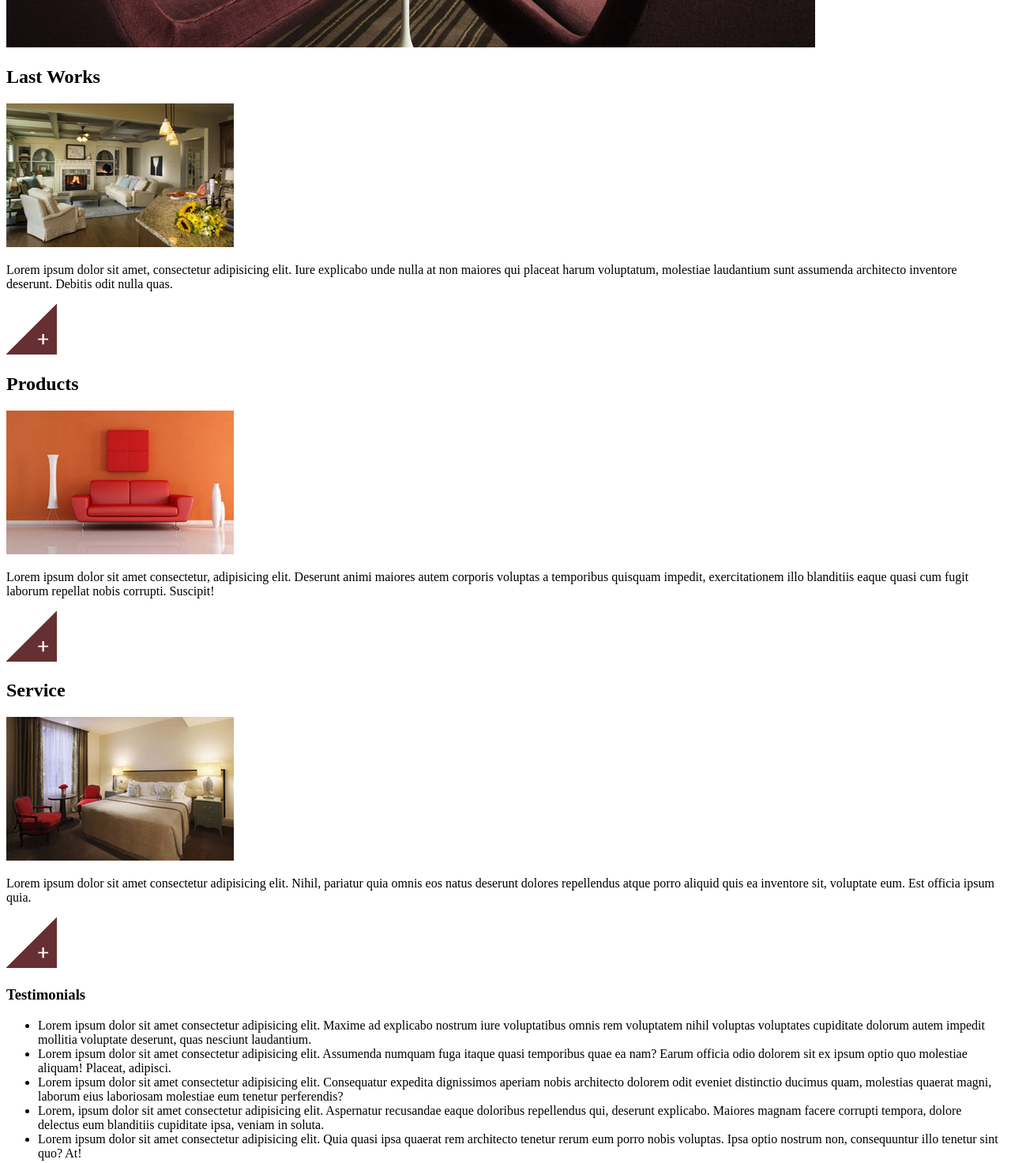
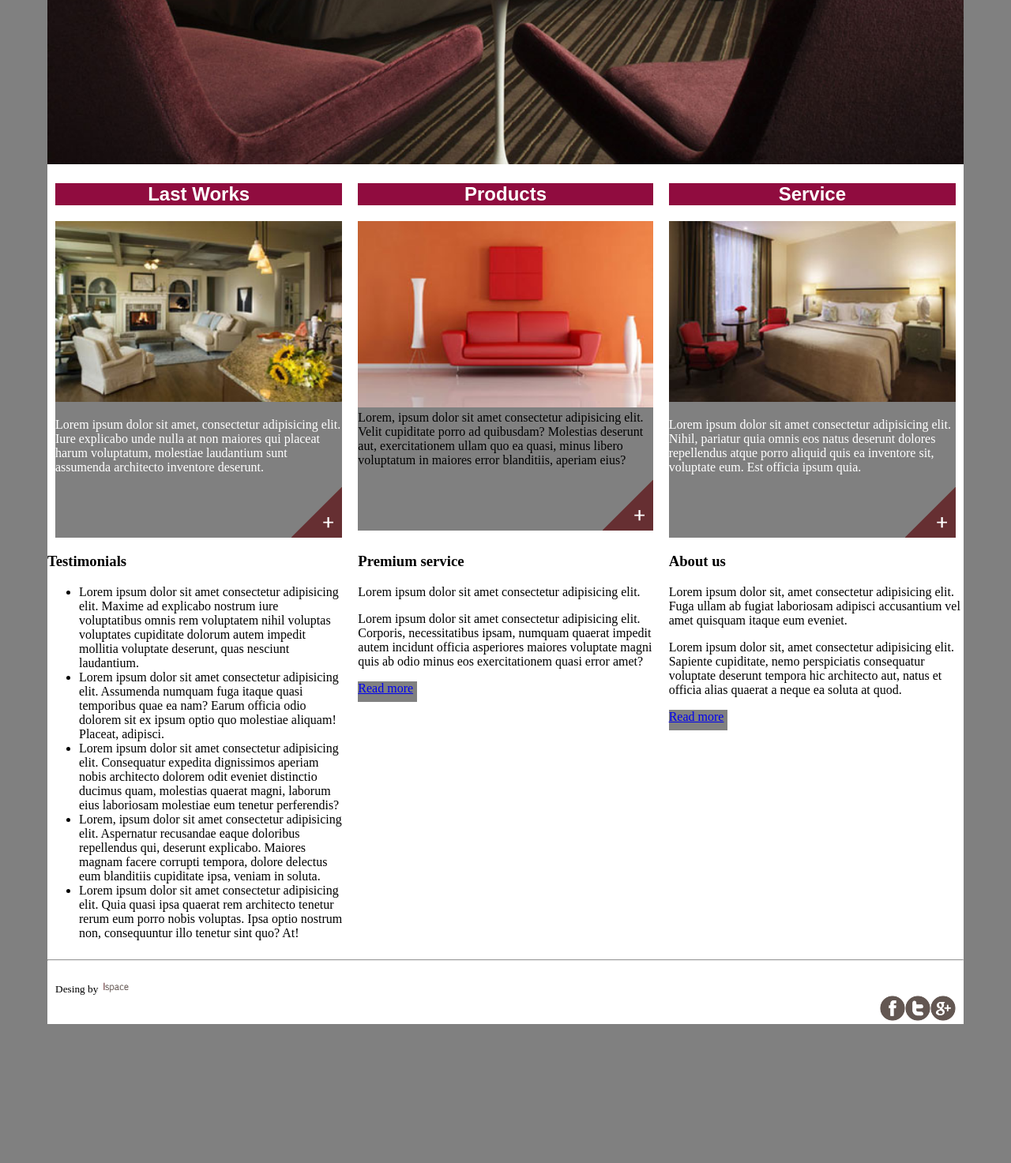
Before and after one commit to el-ioio/my-homespace, a plain HTML site: page index.html in a window 1280 px wide. Shown: the part 740-2213 px from the top of the page at 79% size. After the commit the page ends 2045 px from the top, so only its background shows below. Drawn offline with Linux system fonts and the light colour scheme.

Commit message:
fin du projet

```diff
--- /dev/null
+++ b/assets/css/style.css
@@ -0,0 +1,111 @@
+body {
+    width: 1160px;
+    margin-left: auto;
+    margin-right: auto;
+    background-color: white;
+}
+
+nav {
+    display: flex;
+    flex-direction: row;
+    justify-content: space-evenly;
+}
+
+h1 {
+    display: flex;
+    justify-content: center;
+    font-size: 100px;
+    font-family: sans-serif;
+}
+
+#premieresection {
+    display: grid;
+    grid-template-columns: repeat(3, 1fr);
+    gap: 20px;
+}
+
+#deuxiemesection {
+    display: grid;
+    grid-template-columns: repeat(3, 1fr);
+    gap: 20px;
+}
+
+#liens {
+    display: flex;
+    justify-content: right;
+    margin-right: 10px;
+}
+
+#home {
+    color: #900c3f;
+}
+
+#logoispace {
+    width: 3.5%;
+    height: 3.5%;
+}
+
+#bordeau {
+    background-color: #900c3f;
+}
+
+#gris1 {
+    background-color: grey;
+    height: 85.5%;
+}
+
+#gris2 {
+    background-color: grey;
+    height: 83.5%;
+}
+
+#gris3 {
+    background-color: grey;
+    height: 85.5%;
+}
+
+#texte {
+    color: white;
+}
+
+h2 {
+    color: white;
+    text-align: center;
+    font-family: sans-serif;
+}
+
+#readmore {
+    background-color: grey;
+    width: 20%;
+    height: 5%;
+}
+
+html {
+    background-color: grey;
+}
+
+#premierephoto {
+    width: 1160px;
+    height: auto;
+}
+
+#lastworks {
+    margin-left: 10px;
+}
+
+#service {
+    margin-right: 10px;
+}
+
+#photosalon {
+    width: 100%;
+}
+
+#petitplus {
+    display: block;
+    float: right;
+}
+
+small {
+    margin-left: 10px;
+}
--- a/index.html
+++ b/index.html
@@ -4,9 +4,11 @@
     <meta charset="UTF-8">
     <meta name="viewport" content="width=device-width, initial-scale=1.0">
     <title>My HomeSpace</title>
+    <link rel="stylesheet" href="./assets/css/style.css">
 </head>
 <body>
     <header>
+        <br>
         <nav>
             <p>Home</p>
             <p>About us</p>
@@ -14,37 +16,49 @@
             <p>Service</p>
             <p>Contact</p>
         </nav>
-        <h1>MyHomeSpace</h1>
+        <h1>My<div id="home">Home</div>Space</h1>
     </header>
     <main>
-        <img src="./assets/image/carousel/carousel-1.jpg" alt="">
-        <section>
-            <article>
+        <img src="./assets/image/carousel/carousel-1.jpg" alt="Une chambre avec un lit un bureau et trois chaises" id="premierephoto">
+        <section id="premieresection">
+            <article id="lastworks">
+                <div id="bordeau">
                     <h2>Last Works</h2>
-                <img src="./assets/image/pic1.jpg" alt="">
-                <p>Lorem ipsum dolor sit amet, consectetur adipisicing elit. Iure explicabo unde nulla at non maiores qui placeat harum voluptatum, molestiae laudantium sunt assumenda architecto inventore deserunt. Debitis odit nulla quas.</p>
+                </div>
+                <div id="gris1">
+                    <img src="./assets/image/pic1.jpg" alt="Un salon avec cheminée et canapés" id="photosalon">
+                    <p id="texte">Lorem ipsum dolor sit amet, consectetur adipisicing elit. Iure explicabo unde nulla at non maiores qui placeat harum voluptatum, molestiae laudantium sunt assumenda architecto inventore deserunt.</p>
                     <a href="#">
-                    <img src="./assets/image/plus_btn.png" alt="">
+                        <img src="./assets/image/plus_btn.png" alt="Lien vers Last Works" id="petitplus">
                     </a>
+                </div>
             </article>
             <article>
+                <div id="bordeau">
                     <h2>Products</h2>
-                <img src="./assets/image/pic2.jpg" alt="">
-                <p>Lorem ipsum dolor sit amet consectetur, adipisicing elit. Deserunt animi maiores autem corporis voluptas a temporibus quisquam impedit, exercitationem illo blanditiis eaque quasi cum fugit laborum repellat nobis corrupti. Suscipit!</p>
+                </div>
+                <div id="gris2">
+                    <img src="./assets/image/pic2.jpg" alt="Un mur orange avec un canapé rouge des vases et une lampe blache" id="photosalon"
+                    <p id="texte">Lorem, ipsum dolor sit amet consectetur adipisicing elit. Velit cupiditate porro ad quibusdam? Molestias deserunt aut, exercitationem ullam quo ea quasi, minus libero voluptatum in maiores error blanditiis, aperiam eius?</p>
                     <a href="#">
-                    <img src="./assets/image/plus_btn.png" alt="">
+                        <img src="./assets/image/plus_btn.png" alt="Lien vers Products" id="petitplus">
                     </a>
+                </div>
             </article>
-            <article>
+            <article id="service">
+                <div id="bordeau">
                     <h2>Service</h2>
-                <img src="./assets/image/pic3.jpg" alt="">
-                <p>Lorem ipsum dolor sit amet consectetur adipisicing elit. Nihil, pariatur quia omnis eos natus deserunt dolores repellendus atque porro aliquid quis ea inventore sit, voluptate eum. Est officia ipsum quia.</p>
+                </div>
+                <div id="gris3">
+                    <img src="./assets/image/pic3.jpg" alt="Une chambre blanche avec deux fauteuils rouge" id="photosalon">
+                    <p id="texte">Lorem ipsum dolor sit amet consectetur adipisicing elit. Nihil, pariatur quia omnis eos natus deserunt dolores repellendus atque porro aliquid quis ea inventore sit, voluptate eum. Est officia ipsum quia.</p>
                     <a href="#">
-                    <img src="./assets/image/plus_btn.png" alt="">
+                        <img src="./assets/image/plus_btn.png" alt="Lien vers Service" id="petitplus">
                     </a>
+                </div>
             </article>
         </section>
-        <section>
+        <section id="deuxiemesection">
             <article>
                 <h3>Testimonials</h3>
                 <ul>
@@ -59,27 +73,35 @@
                 <h3>Premium service</h3>
                 <span>Lorem ipsum dolor sit amet consectetur adipisicing elit.</span>
                 <p>Lorem ipsum dolor sit amet consectetur adipisicing elit. Corporis, necessitatibus ipsam, numquam quaerat impedit autem incidunt officia asperiores maiores voluptate magni quis ab odio minus eos exercitationem quasi error amet?</p>
+                <div id="readmore">
                     <a href="#">Read more</a>
+                </div>
             </article>
             <article>
                 <h3>About us</h3>
                 <span>Lorem ipsum dolor sit, amet consectetur adipisicing elit. Fuga ullam ab fugiat laboriosam adipisci accusantium vel amet quisquam itaque eum eveniet.</span>
                 <p>Lorem ipsum dolor sit, amet consectetur adipisicing elit. Sapiente cupiditate, nemo perspiciatis consequatur voluptate deserunt tempora hic architecto aut, natus et officia alias quaerat a neque ea soluta at quod.</p>
+                <div id="readmore">
                     <a href="#">Read more</a>
+                </div>
             </article>
         </section>
     </main>
+    <hr>
+    <br>
     <footer>
-        <small>Desing by <img src="./assets/image/logo.png" alt=""></small>
-        <a href="#">
-            <img src="./assets/image/facebook.png" alt="">
+        <small>Desing by <img src="./assets/image/logo.png" alt="Logo Ispace" id="logoispace"></small>
+        <div id="liens">
+            <a href="https://www.facebook.com/?locale=fr_FR" target="_blank">
+                <img src="./assets/image/facebook.png" alt="Logo Facebook">
             </a>
-        <a href="#">
-            <img src="./assets/image/twitter.png" alt="">
+            <a href="https://twitter.com/?lang=fr" target="_blank">
+                <img src="./assets/image/twitter.png" alt="Logo Twitter">
             </a>
-        <a href="#">
-            <img src="./assets/image/google.png" alt="">
+            <a href="https://www.google.fr" target="_blank">
+                <img src="./assets/image/google.png" alt="Logo Google">
             </a>
+        </div>
     </footer>
 </body>
 </html>
```
Lines whose indentation alone changed are shown as unchanged.
